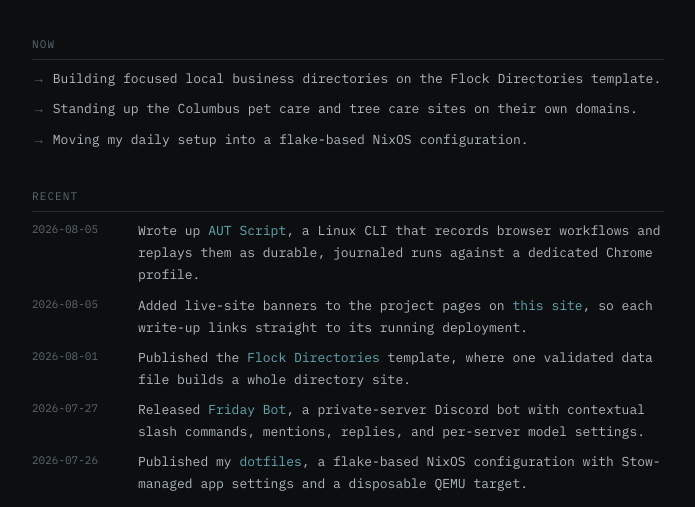
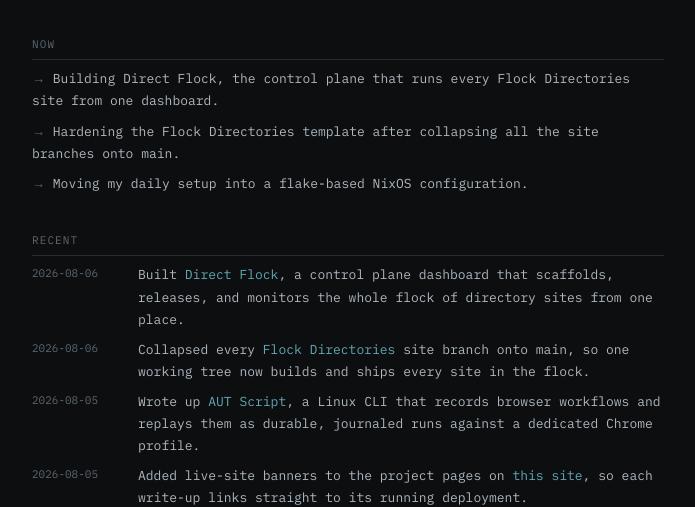
Before and after one commit to ryvrook/ryv-site, a Next.js app: page / in a window 1280 px wide. Shown: the part 302-809 px from the top of the page, without its empty margins (292-987 px from the left). Built offline with nearby package versions, Linux system fonts and the light colour scheme.

Commit message:
Update the now and recent sections

```diff
--- a/data/site.ts
+++ b/data/site.ts
@@ -24,11 +24,23 @@
   avatar: 'https://avatars.githubusercontent.com/u/29802327?v=4' as string | null,
   bio: 'I build software mostly to find out how things work, which means I end up rebuilding a lot of things other people consider solved.',
   now: [
-    'Building focused local business directories on the Flock Directories template.',
-    'Standing up the Columbus pet care and tree care sites on their own domains.',
+    'Building Direct Flock, the control plane that runs every Flock Directories site from one dashboard.',
+    'Hardening the Flock Directories template after collapsing all the site branches onto main.',
     'Moving my daily setup into a flake-based NixOS configuration.',
   ],
   recent: [
+    {
+      date: '2026-08-06',
+      text: 'Built Direct Flock, a control plane dashboard that scaffolds, releases, and monitors the whole flock of directory sites from one place.',
+      href: '/projects/directflock',
+      label: 'Direct Flock',
+    },
+    {
+      date: '2026-08-06',
+      text: 'Collapsed every Flock Directories site branch onto main, so one working tree now builds and ships every site in the flock.',
+      href: '/projects/flock-directories',
+      label: 'Flock Directories',
+    },
     {
       date: '2026-08-05',
       text: 'Wrote up AUT Script, a Linux CLI that records browser workflows and replays them as durable, journaled runs against a dedicated Chrome profile.',
@@ -47,18 +59,6 @@
       href: '/projects/flock-directories',
       label: 'Flock Directories',
     },
-    {
-      date: '2026-07-27',
-      text: 'Released Friday Bot, a private-server Discord bot with contextual slash commands, mentions, replies, and per-server model settings.',
-      href: '/projects/friday-bot',
-      label: 'Friday Bot',
-    },
-    {
-      date: '2026-07-26',
-      text: 'Published my dotfiles, a flake-based NixOS configuration with Stow-managed app settings and a disposable QEMU target.',
-      href: '/projects/dotfiles',
-      label: 'dotfiles',
-    },
   ] as RecentEntry[],
   copyrightYears: '2012-2026',
   contactNote:
```
